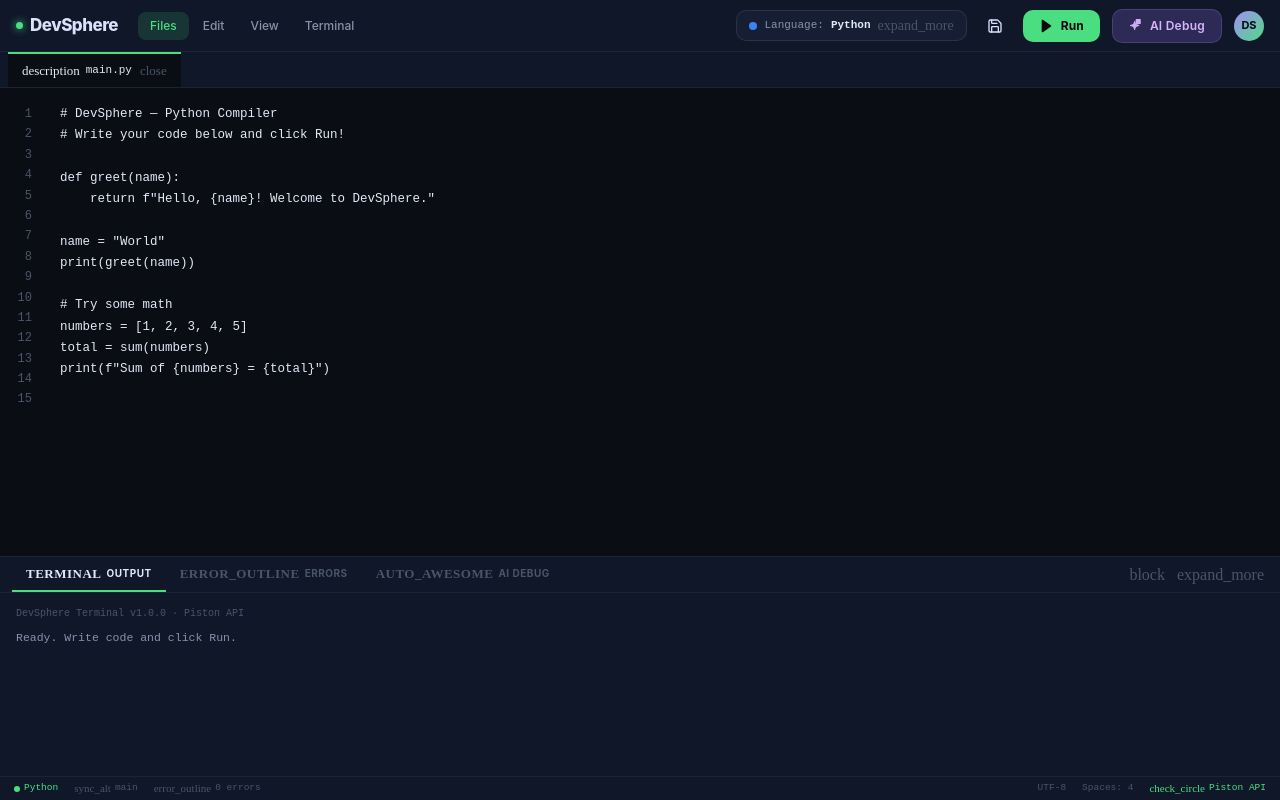
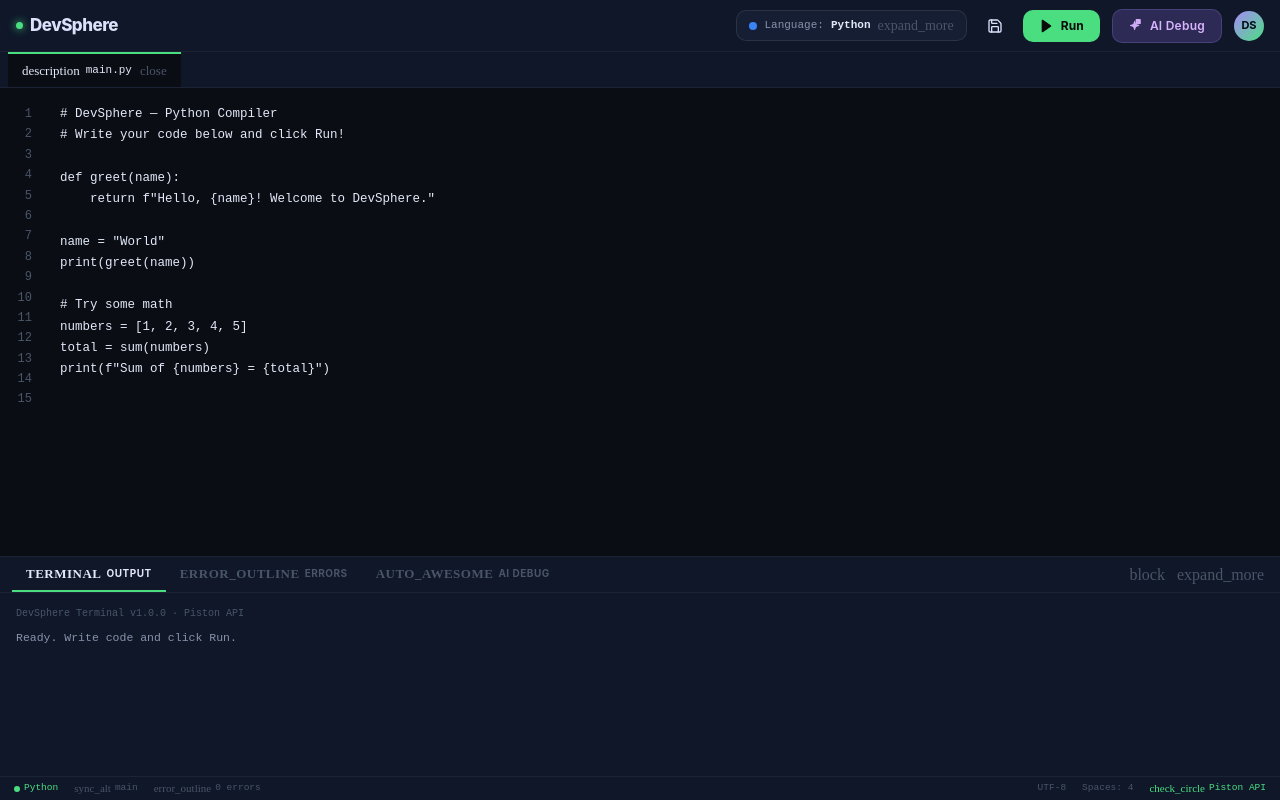
Before and after one commit to mohamedsaif21/DevSphere, a Next.js app: page /compiler in a window 1280 px wide. Built offline with nearby package versions, Linux system fonts and the light colour scheme.

Commit message:
Remove navigation bar from CompilerHeader
Removed the navigation bar from the CompilerHeader component.

```diff
--- a/components/compiler/CompilerHeader.tsx
+++ b/components/compiler/CompilerHeader.tsx
@@ -59,13 +59,6 @@
         DevSphere
       </div>
 
-      <nav className="ds-nav">
-        <span className="ds-nav-item ds-nav-active">Files</span>
-        <span className="ds-nav-item">Edit</span>
-        <span className="ds-nav-item">View</span>
-        <span className="ds-nav-item">Terminal</span>
-      </nav>
-
       <div className="ds-spacer" />
 
       <div className="ds-lang-wrap">
```
